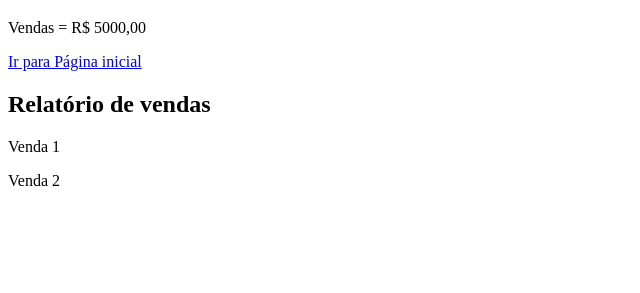
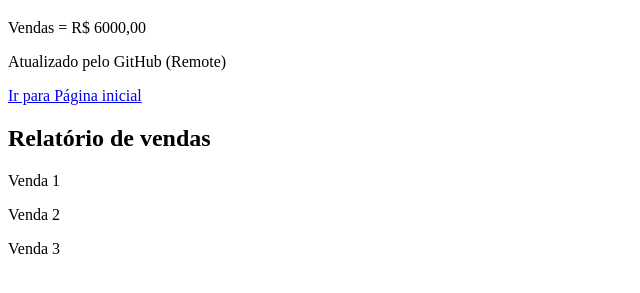
Before and after one commit to dayvison06/git-test-aula, a plain HTML site: page vendas.html in a window 1280 px wide. Shown: the part 61-354 px from the top of the page, without its empty margins (0-640 px from the left). Drawn offline with Linux system fonts and the light colour scheme.

Commit message:
Update vendas.html

```diff
--- a/vendas.html
+++ b/vendas.html
@@ -7,11 +7,13 @@
 </head>
 <body>
     <h1>Página de vendas</h1>
-    <p>Vendas = R$ 5000,00</p>
+    <p>Vendas = R$ 6000,00</p>
+    <p>Atualizado pelo GitHub (Remote)</p>
     <a href="index.html">Ir para Página inicial</a>
 
     <h2>Relatório de vendas</h2>
     <p>Venda 1</p>
     <p>Venda 2</p>
+    <p>Venda 3</p>
 </body>
 </html>
```
